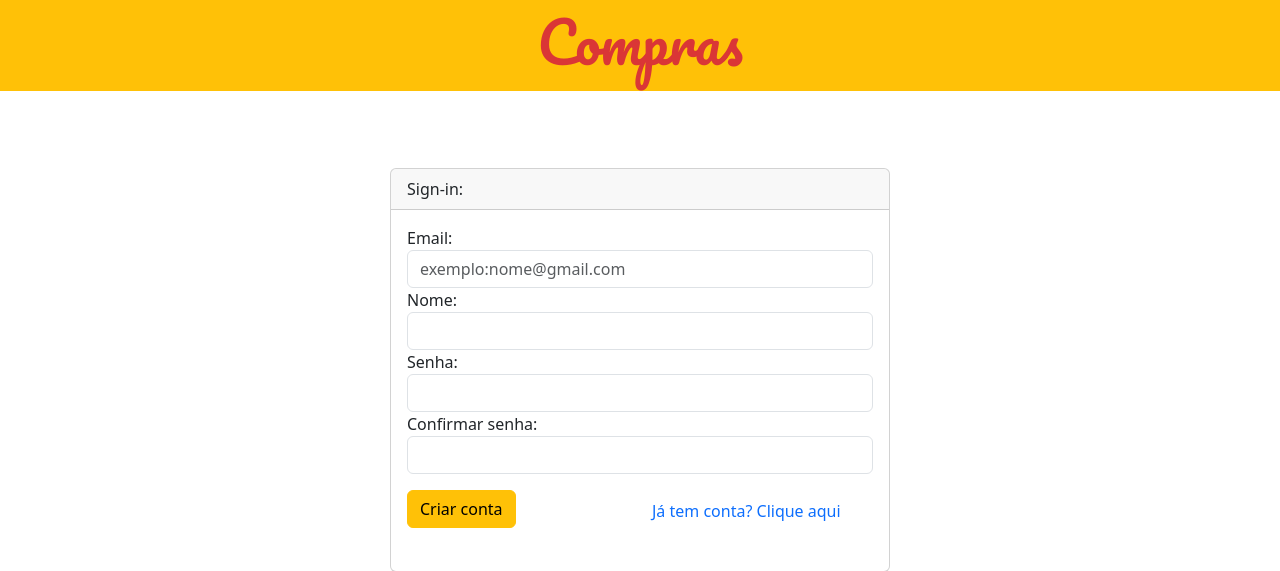
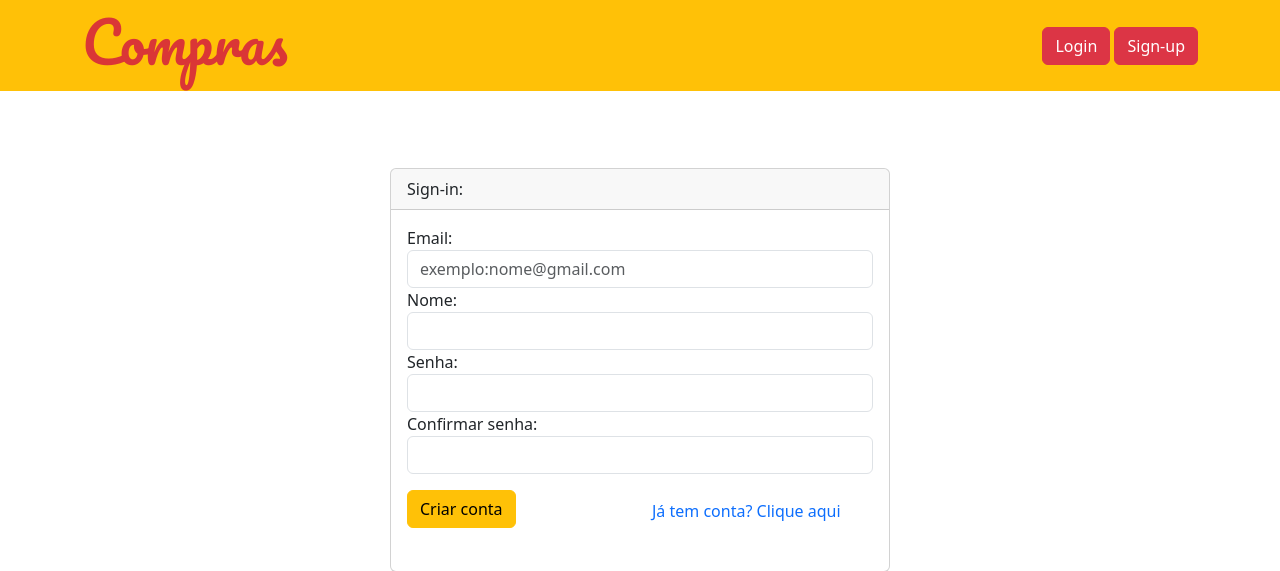
Before and after one commit to ozne32/lista_compras, a PHP site: page /sign-up.php in a window 1280 px wide. Shown: the top 571 px of the page. Run offline with PHP 8.4, Linux system fonts and the light colour scheme; the visitor is signed in with stand-in values (Sample User, id 1); some libraries are stand-ins or nearby versions.

Commit message:
melhorando o frontend

```diff
--- a/comeco/services/produto.service.php
+++ b/comeco/services/produto.service.php
@@ -47,6 +47,8 @@ class ProdutoService{
         $smtm->execute();
         return $smtm->fetchAll(PDO::FETCH_OBJ);
     }
+
+    //agr ao invés de tirar daqui, eu vou só tirar o tb_user_produto, para esse produto já ficar salvo se mais alguém dps quiser
     public function deletar(){
         $query='delete from tb_produtos where produto_id in ('. $this->produto->produto_id .');';
         $smtm = $this->conn->prepare($query);
--- a/comeco/sign-up.php
+++ b/comeco/sign-up.php
@@ -1,4 +1,5 @@
 <html>
+
 <head>
     <meta charset="UTF-8">
     <meta name="viewport" content="width=device-width, initial-scale=1.0">
@@ -13,16 +14,17 @@
 <header class="container mb-5">
     <nav class="navbar bg-warning fixed-top">
         <div class="container">
-                <div class="container">
             <h2 class="display-4 fw-normal text-center titulo">Compras</h2>
+            <div class="ml-auto">
+                <button class="btn btn-danger" onclick="window.location.href='login.php'">Login</button>
+                <button class="btn btn-danger" onclick="window.location.href='sign-up.php'">Sign-up</button>
             </div>
-                <!-- parte do canvas -->
         </div>
     </nav>
 </header>
 <main class="container mt-5  d-flex justify-content-center">
     <div style="margin-top:120px; width: 100%; max-width: 500px">
-        <div class="card mx-auto" ><!-- começo do card -->
+        <div class="card mx-auto"><!-- começo do card -->
             <div class="card-header">Sign-in:</div>
             <div class="card-body"> <!--começo do card-body-->
                 <form action="controller.php?acao=signup" method="post">
@@ -54,4 +56,5 @@
 <script src="https://cdn.jsdelivr.net/npm/bootstrap@5.3.2/dist/js/bootstrap.min.js"
     integrity="sha384-BBtl+eGJRgqQAUMxJ7pMwbEyER4l1g+O15P+16Ep7Q9Q+zqX6gSbd85u4mG4QzX+"
     crossorigin="anonymous"></script>
+
 </html>
```
Also changed, not shown: comeco/login.php (+4 -3 lines). Lines whose indentation alone changed are shown as unchanged.
